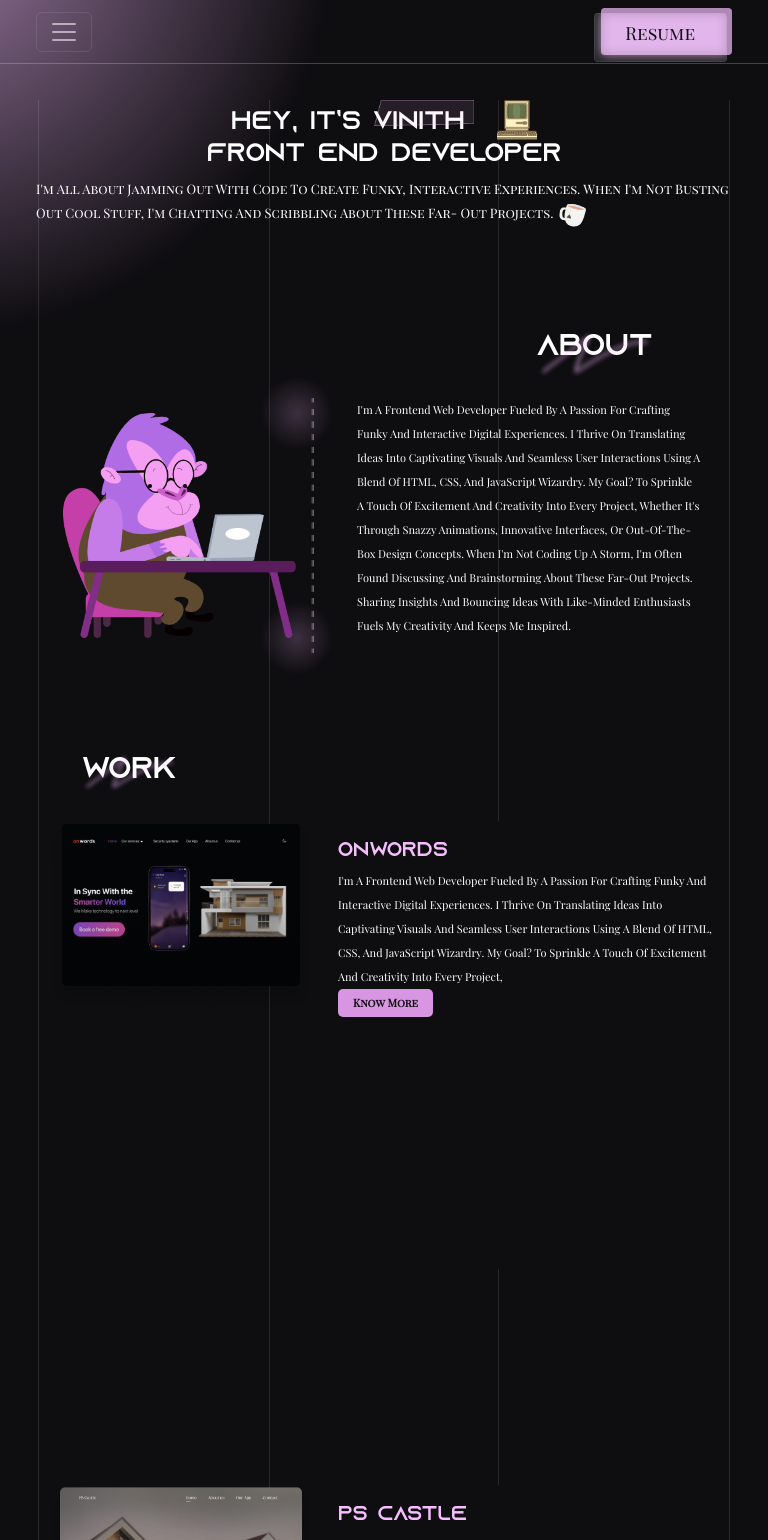
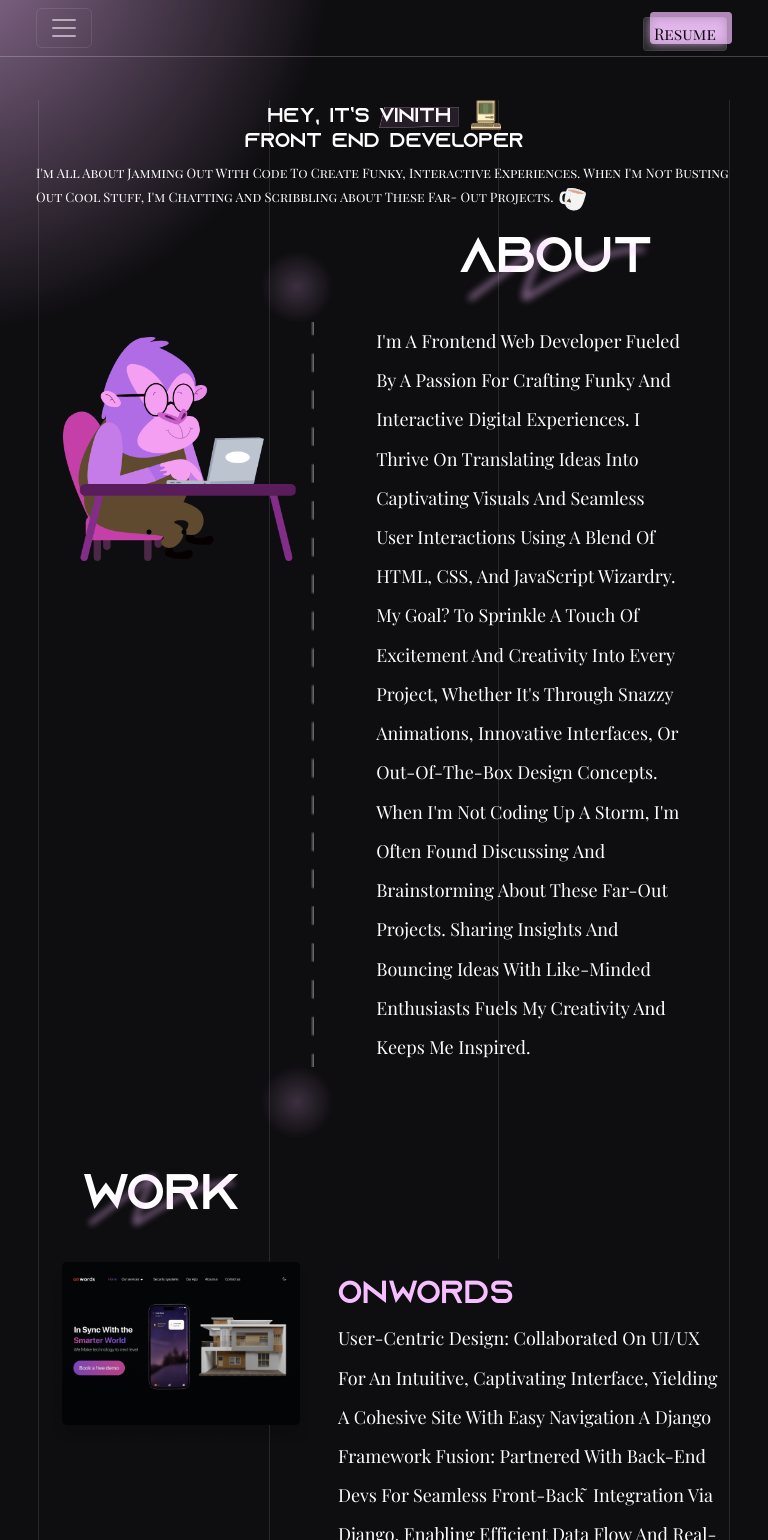
Before and after one commit to srvinith/vinith_portfolio, a React (Create React App) app: page / in a window 768 px wide. Shown: the top 1540 px of the page. Built offline with nearby package versions, Linux system fonts and the light colour scheme.

Commit message:
add responsive slide

```diff
--- a/src/App.css
+++ b/src/App.css
@@ -910,15 +910,15 @@ footer {
 
 /* ================responsive============= */
 
-@media screen and (max-width:1000px) {
+@media screen and (min-width: 320px) and (max-width: 480px){
   .logo {
     display: none;
   }
 
   .resume-btn,
   .resume-btn::after {
-    padding: 7.999px 30.852px 17.191px 30px;
-    font-size: 18px;
+    padding: 3px 10px;
+    font-size: 14px;
   }
 
   #home {
@@ -931,10 +931,12 @@ footer {
   }
 
   .mob-name-svg {
-    width: 100px;
+    width: 80px;
   }
 
-
+.main-mob-con h3{
+  font-size: 20px;
+}
 
   .name-mob {
     position: relative;
@@ -943,6 +945,7 @@ footer {
   .name-mob img {
     position: absolute;
     object-fit: cover;
+    top: 0px;
   }
 
   .main-p {
@@ -954,9 +957,9 @@ footer {
 
   .mini-monitor img {
     object-fit: cover;
-    width: 40px;
-    height: 40px;
-    margin-left: 20px;
+    width: 30px;
+    height: 30px;
+    margin-left: 10px;
   }
 
   .sec-titl h2 {
@@ -975,8 +978,8 @@ footer {
     height: 4px;
     border-radius: 100%;
     background-color: #000;
-    top: 90%;
-    left: 60%;
+    top: 80%;
+    left: 59%;
     transform: translate(-50%, -50%);
   }
 
@@ -989,7 +992,7 @@ footer {
   }
 
   .about-text {
-    width: 90%;
+    width: 95%;
     margin: 0 auto;
     font-size: 11px;
     font-style: normal;
@@ -998,9 +1001,9 @@ footer {
   }
 
   .main-project-con {
-    height: 80vh;
+    height: 90vh;
     position: sticky;
-    top: 100px;
+    top: 10px;
   }
 
   .work-desc {
@@ -1026,7 +1029,7 @@ footer {
     border-radius: 27.5px;
     border: 1px solid #F6BEFF;
     background: rgba(246, 190, 255, 0.30);
-    padding: 5px 10px;
+    padding: 5px 5px;
   }
 
   .looping-content span img {
@@ -1075,8 +1078,152 @@ footer {
     margin: 20px 0px;
     display: flex;
     align-items: center;
-    width: 70%;
+    width: 80%;
     justify-content: space-around;
+    white-space: none;
+  }
+
+  .linked img,
+  .mail img,
+  .github img {
+    width: 30px;
+  }
+
+  .linked span,
+  .mail span,
+  .github span {
+    font-size: 18px;
+  }
+
+  .bellow-line {
+    font-family: axioz;
+    font-size: 20px;
+  }
+
+  .bellow-line-imgs {
+    width: 90px !important;
+    height: 90px !important;
+    object-fit: cover;
+  }
+
+  .footer-line {
+    font-size: 16px;
+    padding: 10px 20px;
+    font-size: 22px;
+    font-weight: 400;
+  }
+
+  .footer-line p {
+    font-size: 12px;
+  }
+
+
+
+
+  body::after,
+  body::before {
+    height: 500vh;
+  }
+
+}
+
+@media screen and (min-width: 481px) and (max-width: 768px){
+  .logo {
+    display: none;
+  }
+
+  .resume-btn,
+  .resume-btn::after {
+    padding: 5px 10px;
+    font-size: 16px;
+  }
+
+  #home {
+    display: none;
+  }
+
+  .mobile-hero {
+    display: block;
+    margin-top: 100px;
+  }
+
+  .mob-name-svg {
+    width: 80px;
+  }
+
+.main-mob-con h3{
+  font-size: 20px;
+}
+
+  .name-mob {
+    position: relative;
+  }
+
+  .name-mob img {
+    position: absolute;
+    object-fit: cover;
+    top: 0px;
+  }
+
+
+  .looping-content span img {
+    padding: 0px 20px;
+    width: 100px;
+    height: 100px;
+    object-fit: contain;
+  }
+
+  .looping-content span {
+    font-size: 20px;
+  }
+
+  .main-p {
+    font-size: 13px;
+    font-style: normal;
+    font-weight: 400;
+    line-height: 168.624%;
+  }
+
+  .mini-monitor img {
+    object-fit: cover;
+    width: 30px;
+    height: 30px;
+    margin-left: 10px;
+  }
+
+  .mob-eye {
+    position: absolute;
+    width: 5px;
+    height: 5px;
+    border-radius: 100%;
+    background-color: #000;
+    top: 90%;
+    left: 59%;
+    transform: translate(-50%, -50%);
+  }
+
+  .eyess {
+    position: relative;
+    width: 60px;
+    height: 60px;
+    border-radius: 50%;
+    overflow: hidden;
+  }
+
+
+  .social-link {
+    flex-direction: column;
+  }
+
+  .linked,
+  .mail,
+  .github {
+    margin: 20px 0px;
+    display: flex;
+    align-items: center;
+    width: 80%;
+    justify-content: space-around;
+    white-space: none;
   }
 
   .linked img,
@@ -1122,7 +1269,16 @@ footer {
     height: 500vh;
   }
 
+
 }
+
+@media screen and (min-width: 769px) and (max-width: 1024px){
+
+}
+
+
+
+
 
 /* =====smoke wrapper */
 
--- a/src/Components/Bottomslider.jsx
+++ b/src/Components/Bottomslider.jsx
@@ -1,5 +1,6 @@
 import React, { useState, useEffect } from 'react';
 import '../Assets/Css/Torquee.css'
+import '../App.css'
 import Tag from '../Assets/Images/tag.svg'
 
 const BottomSlider = () => {
--- a/src/Components/Header.jsx
+++ b/src/Components/Header.jsx
@@ -2,7 +2,7 @@ import React,{useState,useEffect} from 'react'
 import Container from 'react-bootstrap/Container';
 import Nav from 'react-bootstrap/Nav';
 import Navbar from 'react-bootstrap/Navbar';
-import Resume from '../Assets/resume/resume_.pdf'
+// import Resume from '../Assets/resume/resume_.pdf'
 
 
 const Header = () => {
@@ -45,8 +45,7 @@ const Header = () => {
         <Navbar.Toggle aria-controls="navbarScroll" />
         <Navbar.Collapse id="navbarScroll">
           <Nav
-            className="me-auto my-2 mx-4 my-lg-0"
-            style={{ maxHeight: '100px' }}
+            className="me-auto my-2 mx-4 my-lg-0 nav-mob-slide"
             navbarScroll
           >
             <Nav.Link  className={click ? "nav-links active" : "nav-links"} onClick={closeMenu} href="/" activeClassName="active">Home</Nav.Link>
@@ -57,7 +56,7 @@ const Header = () => {
           </Nav>
 
         </Navbar.Collapse>
-        <a className='resume-btn' href={Resume} download>Resume</a>
+        <a className='resume-btn' href="https://drive.google.com/file/d/1zH1M1VfRbA4y6fapbc24PYw4uliK8_Zx/view?usp=drivesdk" download target='_blank'>Resume</a>
       </Container>
     </Navbar>
 
--- a/src/Components/Projects-data.js
+++ b/src/Components/Projects-data.js
@@ -3,41 +3,45 @@ import pscastle from '../Assets/Images/ps-castel.png'
 import foodon from '../Assets/Images/food-on.png'
 import ecom from '../Assets/Images/ecom.png'
 import courtyard from '../Assets/Images/courtyard.png'
-const Projects=[
+const Projects = [
     {
-        id:1,
-        img:onwords,
-        Name:'Onwords',
-        desc:`I'm  a frontend web developer fueled by a passion for crafting funky and interactive digital experiences. I thrive on translating ideas into captivating visuals and seamless user interactions using a blend of HTML, CSS, and JavaScript wizardry.   My goal? To sprinkle a touch of excitement and creativity into every project, `,
-        links:'https://onwords.in/',
+        id: 1,
+        img: onwords,
+        Name: 'Onwords',
+        desc: `User-Centric Design: Collaborated on UI/UX for an intuitive, captivating interface, yielding a cohesive site with easy navigation A Django Framework Fusion: Partnered with back-end devs for seamless front-back  ̃
+        integration via Django, enabling efficient data flow and real-time features `,
+        links: 'https://onwords.in/',
     },
     {
-        id:2,
-        img:pscastle,
-        Name:'PS Castle',
-        desc:`I'm  a frontend web developer fueled by a passion for crafting funky and interactive digital experiences. I thrive on translating ideas into captivating visuals and seamless user interactions using a blend of Python Django FrameWork with web skills wizardry.   My goal? To sprinkle a touch of excitement and creativity into every project, `,
-        links:'https://github.com/srvinith/ps-castel',
+        id: 2,
+        img: pscastle,
+        Name: 'PS Castle',
+        desc: `I'm  a frontend web developer fueled by a passion for crafting funky and interactive digital experiences. I thrive on translating ideas into captivating visuals and seamless user interactions using a blend of Python Django FrameWork with web skills wizardry.   My goal? To sprinkle a touch of excitement and creativity into every project, `,
+        links: 'https://github.com/srvinith/ps-castel',
     },
     {
-        id:3,
-        img:foodon,
-        Name:'Food On website',
-        desc:`I'm  a frontend web developer fueled by a passion for crafting funky and interactive digital experiences. I thrive on translating ideas into captivating visuals and seamless user interactions using a blend of HTML, CSS, and JavaScript wizardry.   My goal? To sprinkle a touch of excitement and creativity into every project, `,
-        links:'https://github.com/srvinith/foodon-project',
+        id: 3,
+        img: foodon,
+        Name: 'Food On website',
+        desc: `I'm  a frontend web developer fueled by a passion for crafting funky and interactive digital experiences. I thrive on translating ideas site with easy navigation A Django Framework Fusion: Partnered with back-end devs for seamless front-back  ̃
+        integration via Django, enabling efficient data flow and real-time features.  `,
+        links: 'https://github.com/srvinith/foodon-project',
     },
     {
-        id:4,
-        img:ecom,
-        Name:'Ecom website',
-        desc:`I'm  a frontend web developer fueled by a passion for crafting funky and interactive digital experiences. I thrive on translating ideas into captivating visuals and seamless user interactions using a blend of HTML, CSS, and JavaScript wizardry.   My goal? To sprinkle a touch of excitement and creativity into every project, `,
-        links:'https://github.com/srvinith/ecom_website',
+        id: 4,
+        img: ecom,
+        Name: 'Ecom website',
+        desc: `React-based e-commerce platform with Redux and Redux Thunk for state handling, incorporating MongoDB and Fetch API for dynamic data interaction and transaction processing. Implemented comprehensive
+        features from product selection to payment completion.” `,
+        links: 'https://github.com/srvinith/ecom_website',
     },
     {
-        id:5,
-        img:courtyard,
-        Name:'Courtyard Castle',
-        desc:`I'm  a frontend web developer fueled by a passion for crafting funky and interactive digital experiences. I thrive on translating ideas into captivating visuals and seamless user interactions using a blend of HTML, CSS, and JavaScript wizardry.   My goal? To sprinkle a touch of excitement and creativity into every project, `,
-        links:'https://github.com/srvinith/courtyard',
+        id: 5,
+        img: courtyard,
+        Name: 'Courtyard Castle',
+        desc: `highlighting resort amenities with advanced animations and Webflow integration for an engaging user experience. Spearheaded the project from conception to launch, enhancing online visibility and customer
+        interaction.(Know `,
+        links: 'https://github.com/srvinith/courtyard',
     },
 
 ]
```
Also changed, not shown: src/Assets/Css/Navbar.css (+10 -5 lines).
